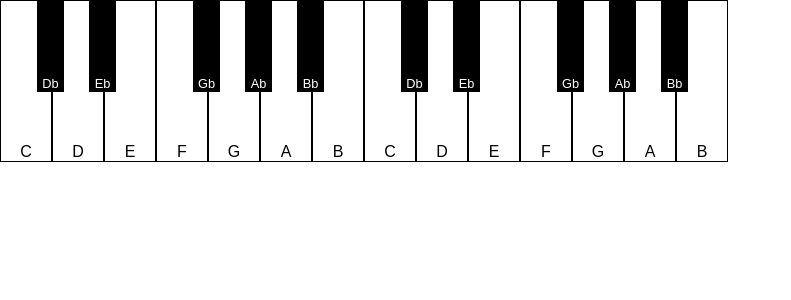
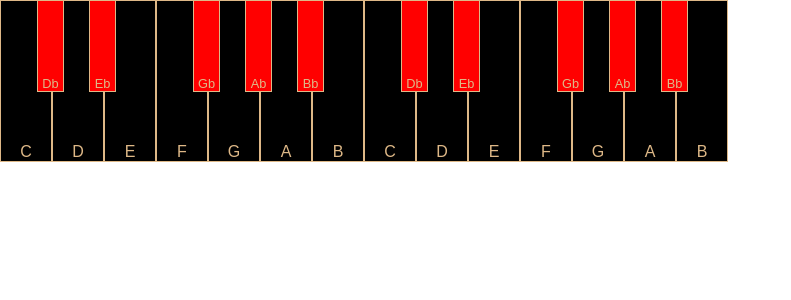
Before and after one commit to brurez/red-analog-synth, a React (Create React App) app: page / in a window 1280 px wide. Shown: the top 300 px of the page, without its empty margins (0-791 px from the left). Built offline with nearby package versions, Linux system fonts and the light colour scheme.

Commit message:
Implements mobx observable notes

```diff
--- a/src/audio/AnalogSynth.ts
+++ b/src/audio/AnalogSynth.ts
@@ -1,14 +1,20 @@
-import { observable } from "mobx";
+import { computed } from "mobx";
 import EqMap from "../utils/EqMap";
 import Note from "./Note";
 
 class AnalogSynth {
+  private playing: EqMap<Note, OscillatorNode> = new EqMap();
   private ac: AudioContext;
-  private playing: EqMap<Note, OscillatorNode> = new EqMap();
   private output: AudioNode;
 
   constructor(ac: AudioContext) {
     this.ac = ac;
+  }
+
+  @computed
+  get pressedKeys(): string[] {
+    const notes = Array.from(this.playing.keys());
+    return notes.map(note => note.name);
   }
 
   public connectTo(output: AudioNode) {
@@ -16,6 +22,7 @@ class AnalogSynth {
   }
 
   public playTone(note: Note): void {
+    this.stopTone(note);
     const osc = this.ac.createOscillator();
     osc.connect(this.output);
     osc.type = "sawtooth";
@@ -25,8 +32,7 @@ class AnalogSynth {
   }
 
   public stopTone(note: Note): boolean {
-    console.log(this.playing);
-    if(this.playing.has(note)) {
+    if (this.playing.has(note)) {
       const playedNote = this.playing.get(note);
       if (playedNote) {
         playedNote.stop();
@@ -34,7 +40,6 @@ class AnalogSynth {
         return true;
       }
     }
-
     return false;
   }
 }
--- a/src/components/App.css
+++ b/src/components/App.css
@@ -5,21 +5,22 @@
 .music-keyboard .key {
   display: inline-flex;
   flex-direction: column;
-  border: 1px solid black;
+  border: 1px solid burlywood;
   justify-content: flex-end;
   align-items: center;
+  color: burlywood;
 }
 
 .music-keyboard .key.white {
   height: 160px;
   width: 50px;
+  background-color: black;
 }
 
 .music-keyboard .key.black {
   height: 90px;
   width: 25px;
-  background-color: black;
-  color: white;
+  background-color: red;
   font-size: .8em;
   position: absolute;
   margin: 0 -15px
--- a/src/components/App.tsx
+++ b/src/components/App.tsx
@@ -1,31 +1,35 @@
+import { Provider } from "mobx-react";
 import * as React from "react";
+
 import "./App.css";
 
 import AnalogSynth from "../audio/AnalogSynth";
 import KeyboardInterface from "../KeyboardInterface";
-import MusicKeyboard from './MusicKeyboard';
+import MusicKeyboard from "./MusicKeyboard";
 
 class App extends React.Component {
   private ac: AudioContext;
+  private synth: AnalogSynth;
 
   constructor(props) {
     super(props);
     const ac = new AudioContext();
-    const key = new KeyboardInterface();
-    const synth = new AnalogSynth(ac);
-    synth.connectTo(ac.destination);
+    const keyboardInterface = new KeyboardInterface();
+    this.synth = new AnalogSynth(ac);
+    this.synth.connectTo(ac.destination);
 
-    key.registerForNoteStart(note => synth.playTone(note));
-    key.registerForNoteStop(note => {
-      synth.stopTone(note)
+    keyboardInterface.registerForNoteStart(note => this.synth.playTone(note));
+    keyboardInterface.registerForNoteStop(note => {
+      this.synth.stopTone(note);
     });
   }
 
   public render() {
+    // @ts-ignore
     return (
-      <div className="App">
-        <MusicKeyboard/>
-      </div>
+        <div className="App">
+          <MusicKeyboard synth={this.synth} />
+        </div>
     );
   }
 }
--- a/src/components/MusicKeyboard.tsx
+++ b/src/components/MusicKeyboard.tsx
@@ -1,6 +1,7 @@
 import cs from "classnames";
-// @ts-ignore
-import React from "react";
+import { observer } from "mobx-react";
+import * as React from "react";
+import AnalogSynth from "../audio/AnalogSynth";
 
 const notes = [
   ["", "C"],
@@ -12,29 +13,53 @@ const notes = [
   ["Bb", "B"]
 ];
 
-const Key = ({ note, className }) => (
-  <div key={note} className={cs("key", className)}>
-    <span>{note}</span>
-  </div>
-);
-
-const Octave = ({ octave }) => (
-  <div key={octave} className="octave">
-    {notes.map(note => (
-      <React.Fragment>
-        {note[0] && <Key note={note[0]} className="black" />}
-        <Key note={note[1]} className="white" />
-      </React.Fragment>
-    ))}
-  </div>
-);
-
-const MusicKeyboard = props => {
+const Key = ({ note, className, pressed }) => {
+  const styles = {
+    backgroundColor: pressed && "gray"
+  };
   return (
-    <div className="music-keyboard">
-      {[0, 1].map(octave => <Octave key={octave} octave={octave} />)}
+    <div key={note} className={cs("key", className)} style={styles}>
+      <span>{note}</span>
     </div>
   );
 };
 
+interface IMKeyboardProps {
+  synth: AnalogSynth;
+}
+
+@observer
+class MusicKeyboard extends React.Component<IMKeyboardProps> {
+  public render() {
+    return (
+      <div className="music-keyboard">
+        {[3, 4].map(octave => (
+          <div key={octave} className="octave">
+            {notes.map(note => (
+              <React.Fragment>
+                {note[0] && (
+                  <Key
+                    note={note[0]}
+                    className="black"
+                    pressed={this.isPressed(note[0], octave)}
+                  />
+                )}
+                <Key
+                  note={note[1]}
+                  className="white"
+                  pressed={this.isPressed(note[1], octave)}
+                />
+              </React.Fragment>
+            ))}
+          </div>
+        ))}
+      </div>
+    );
+  }
+
+  private isPressed(note, octave) {
+    return this.props.synth.pressedKeys.indexOf(`${note}${octave}`) >= 0;
+  }
+}
+
 export default MusicKeyboard;
--- a/src/utils/EqMap.ts
+++ b/src/utils/EqMap.ts
@@ -1,4 +1,6 @@
-class EqMap<K, V> extends Map<K, V> {
+import {ObservableMap} from "mobx";
+
+class EqMap<K, V> extends ObservableMap<K, V> {
   public static isEqual(a, b): boolean {
     // Create arrays of property names
     const aProps = Object.getOwnPropertyNames(a);
--- a/tslint.json
+++ b/tslint.json
@@ -10,6 +10,7 @@
   "rules": {
     "no-console": false,
     "no-debugger": false,
-    "object-literal-sort-keys": false
+    "object-literal-sort-keys": false,
+    "jsx-no-lambda": false
   }
 }
```
